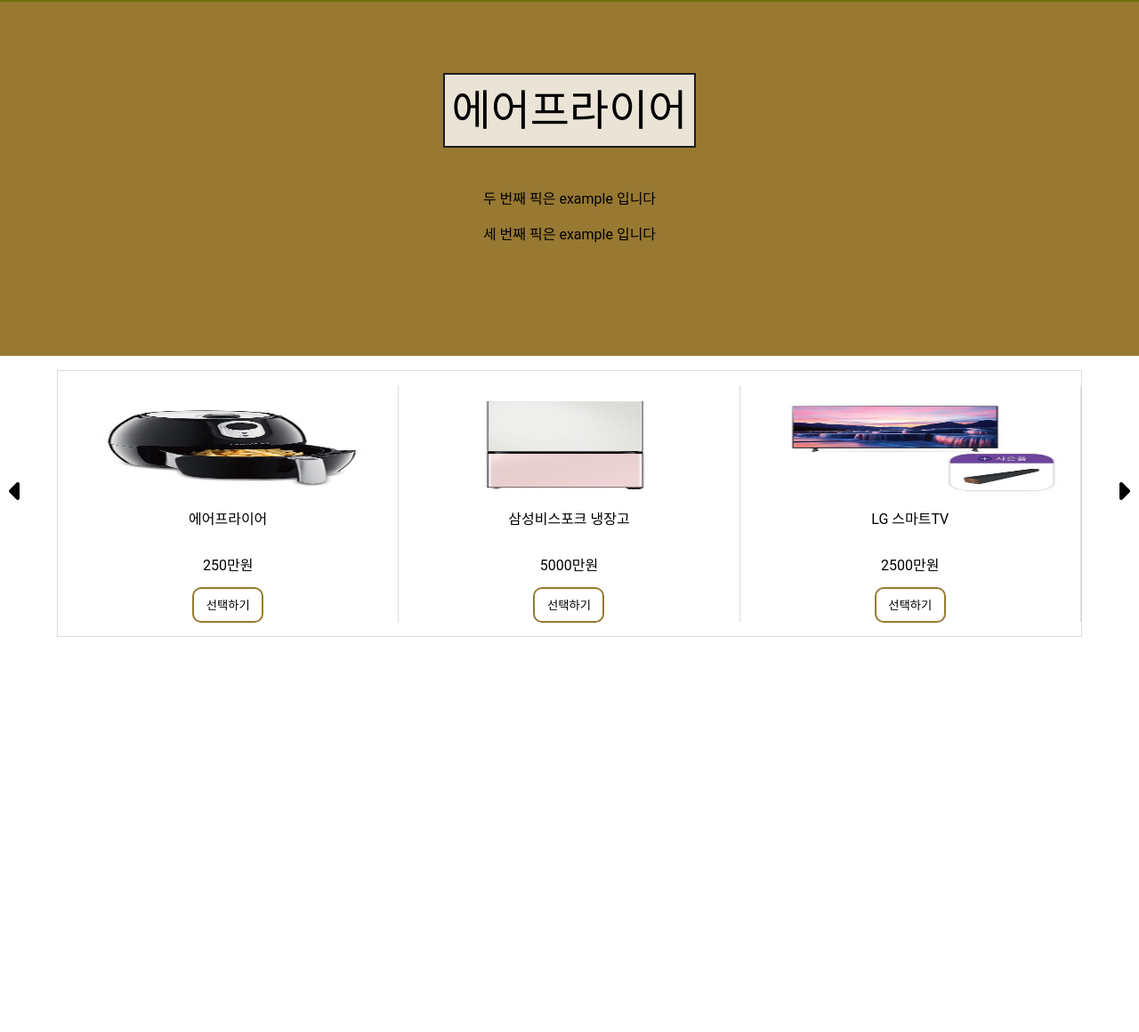
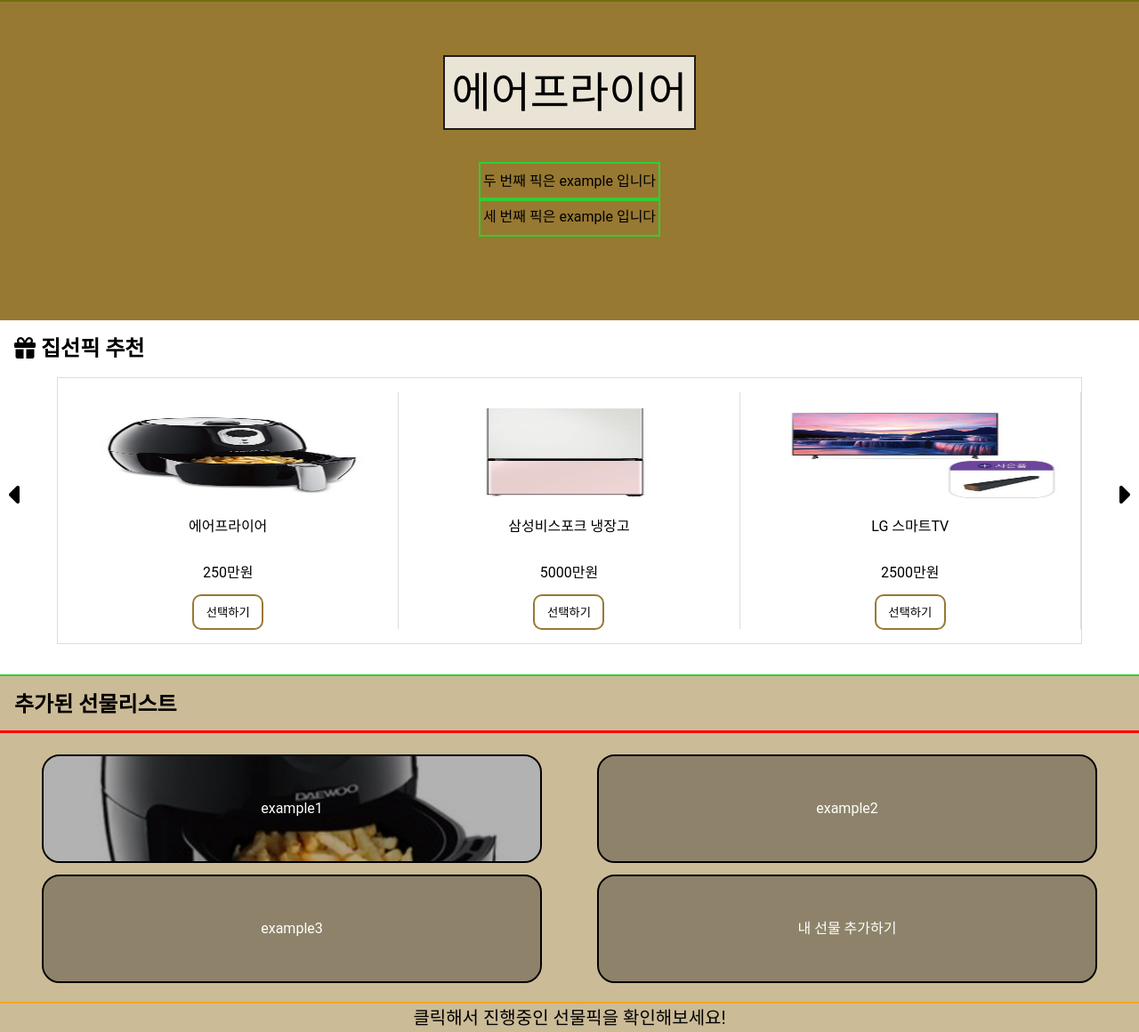
Before and after one commit to tangjinlog/zipSunPick, a web app: file src/onepick.html in a window 1280 px wide. Shown: the part 64-1224 px from the top of the page at 89% size. Before the commit the page ends 780 px from the top, so only its background shows below. Run offline with its HTML, style and script files only (its server is not run), Linux system fonts and the light colour scheme; some libraries are stand-ins or nearby versions.

Commit message:
추가된 선물리스트 & 메세지 추가

```diff
--- a/src/css/main.css
+++ b/src/css/main.css
@@ -49,6 +49,10 @@
   display: flex;
   justify-content: center;
   align-items: center;
+}
+
+.grid {
+  display: grid;
 }
 
 /* font */
@@ -125,7 +129,7 @@
 .bg-section {
   position: relative;
   width: 100%;
-  height: 50vh;
+  height: 45vh;
   background: rgba(129, 91, 3, 0.81);
 }
 
@@ -225,8 +229,8 @@
 .pick-3-con {
   width: 25vh;
   height: 5vh;
-  opacity: 0;
-  /* outline: 2px solid limegreen; */
+  /* opacity: 0; */
+  outline: 2px solid limegreen;
 }
 
 .pick-2-con {
@@ -245,11 +249,17 @@
   background: rgba(255, 255, 255, 0.7);
 }
 
+.h2-logo {
+  height: 4rem;
+  line-height: 4rem;
+  padding: 0 1rem;
+}
+
 .arrow-left,
 .arrow-right {
   position: absolute;
   display: inline-block;
-  top: 30%;
+  top: 45%;
   z-index: 5;
 }
 
@@ -265,7 +275,6 @@
   position: relative;
   width: 90%;
   height: 75%;
-  margin-top: 1rem;
   margin-inline: auto;
   overflow: hidden;
   border: 1px solid #ddd;
@@ -334,6 +343,74 @@
   background: rgba(129, 91, 3, 0.41);
 }
 
+/* list-section */
+.list-section {
+  position: relative;
+  width: 100%;
+  height: 50vh;
+  outline: 2px solid limegreen;
+  background: rgba(129, 91, 3, 0.41);
+}
+
+.grid-container {
+  height: 100%;
+  grid-template-columns: repeat(2, 50%);
+  grid-template-rows: repeat(2, 50%);
+  /* outline: 3px solid red; */
+}
+
+.added-list {
+  position: relative;
+  height: calc(100% - 4rem);
+  outline: 3px solid red;
+}
+
+.added-item-con {
+  padding: 1rem;
+  height: 90%;
+  outline: 2px solid dodgerblue;
+}
+
+.added-item {
+  position: relative;
+  width: 90%;
+  height: 90%;
+  margin: 0.5rem auto;
+  border: 2px solid black;
+  border-radius: 20px;
+  overflow: hidden;
+}
+
+.added-item.a {
+  background-image: url(/src/images/airfryer.png);
+  background-position: center;
+  background-repeat: none;
+  background-size: cover;
+}
+
+.added-item a {
+  width: 100%;
+  height: 100%;
+  z-index: 5;
+  color: white;
+}
+
+.added-item .bg {
+  position: absolute;
+  width: 100%;
+  height: 100%;
+  background-color: rgba(0, 0, 0,0.3)
+}
+
+.added-list-msg {
+  position: absolute;
+  bottom: 0;
+  width: 100%;
+  height: 2rem;
+  font-size: 1.25rem;
+  outline: 2px solid orange;
+}
+
 
 @media (min-width: 45em) {
   .img-con {
--- a/src/onepick.html
+++ b/src/onepick.html
@@ -41,6 +41,7 @@
     <section class="rec-section">
       <i class="arrow-left fa-solid fa-caret-left fa-2x"></i>
       <i class="arrow-right fa-solid fa-caret-right fa-2x"></i>
+      <h2 class="h2-logo"><i class="fa fa-thin fa-gift"></i> 집선픽 추천</h2>
       <div class="item-con">
         <ul class="item-list-con flex-r">
           <li class="item-list">
@@ -102,6 +103,41 @@
         </ul>
       </div>
     </section>
+
+    <section class="list-section">
+      <h2 class="h2-logo">추가된 선물리스트</h2>
+      <div class="added-list">
+        <div class="added-item-con grid-container grid">
+          <div class="added-item flex-r a">
+            <a class="flex-r" href="#">
+                <p>example1</p>
+            </a>
+            <div class="bg"></div>
+          </div>
+          <div class="added-item flex-r b">
+            <a class="flex-r" href="#">
+                <p>example2</p>
+            </a>
+            <div class="bg"></div>
+          </div>
+          <div class="added-item flex-r c">
+            <a class="flex-r" href="#">
+                <p>example3</p>
+            </a>
+            <div class="bg"></div>
+          </div>
+          <div class="added-item flex-r d">
+            <a class="flex-r" href="#">
+                <p>내 선물 추가하기</p>
+            </a>
+            <div class="bg"></div>
+          </div>
+        </div>
+        <div class="added-list-msg flex-r">
+          <p>클릭해서 진행중인 선물픽을 확인해보세요!</p>
+        </div>
+      </div>
+    </section>
   </div>
 
 </body>
```
